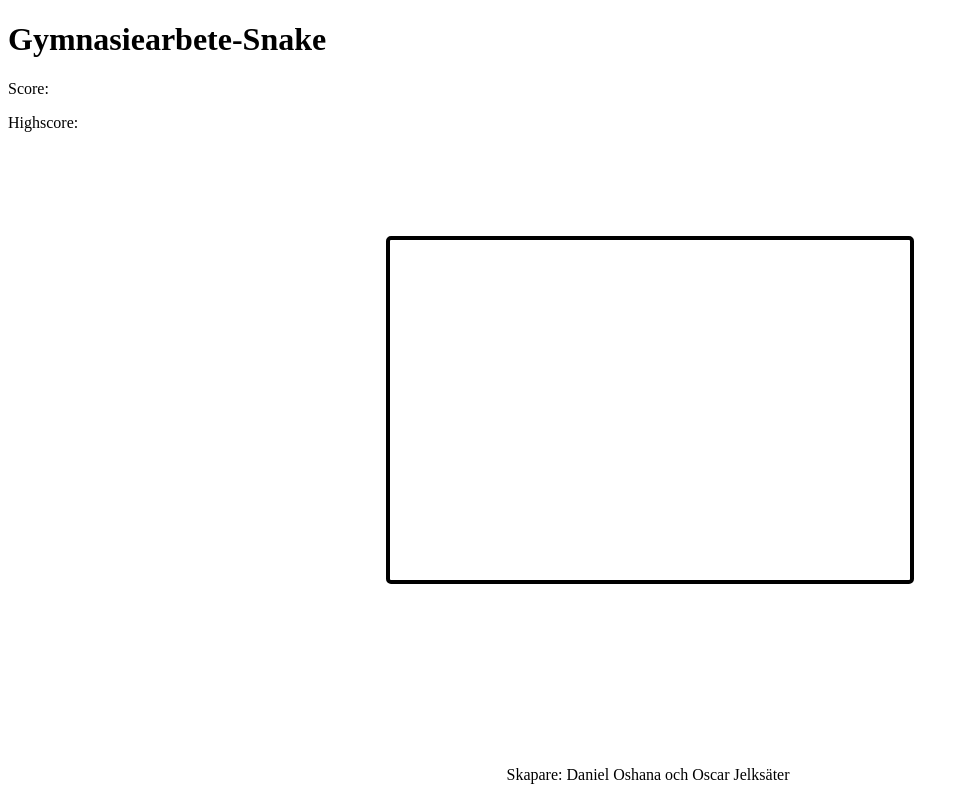
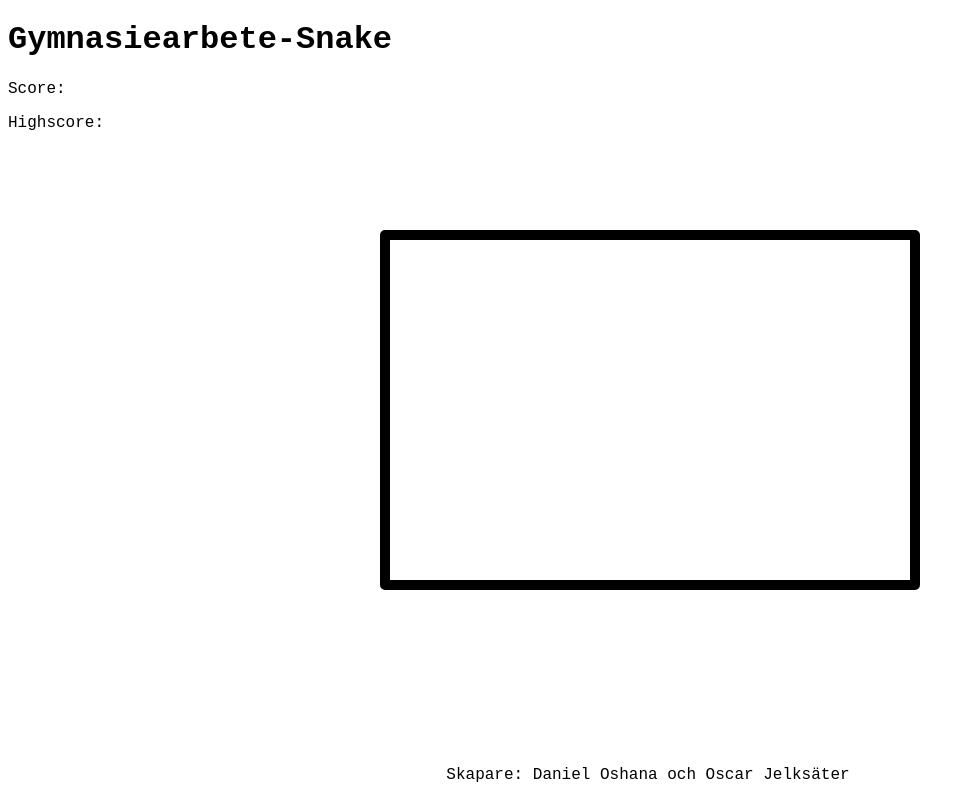
Before and after one commit to Danielo321/gymnasiearbete-snake, a plain HTML site: page index.html in a window 1280 px wide. Shown: the whole page, without its empty margins (0-975 px from the left). Drawn offline with Linux system fonts and the light colour scheme.

Commit message:
Update style.css

```diff
--- a/style.css
+++ b/style.css
@@ -1,3 +1,8 @@
+body {
+    background-color: rgb(255, 255, 255);
+    font-family: 'Courier New', Courier, monospace;
+    font-size: 16px;
+}
 #footer {
     position: fixed;
     bottom: 0;
@@ -17,7 +22,7 @@
 #canvas {
     position: fixed;
     background-color: rgb(255, 255, 255);
-    border: 4px solid rgb(0, 0, 0);
+    border: 10px solid rgb(0, 0, 0);
     border-radius: 5px;
     padding: 10px;
     margin: 10px;
```
